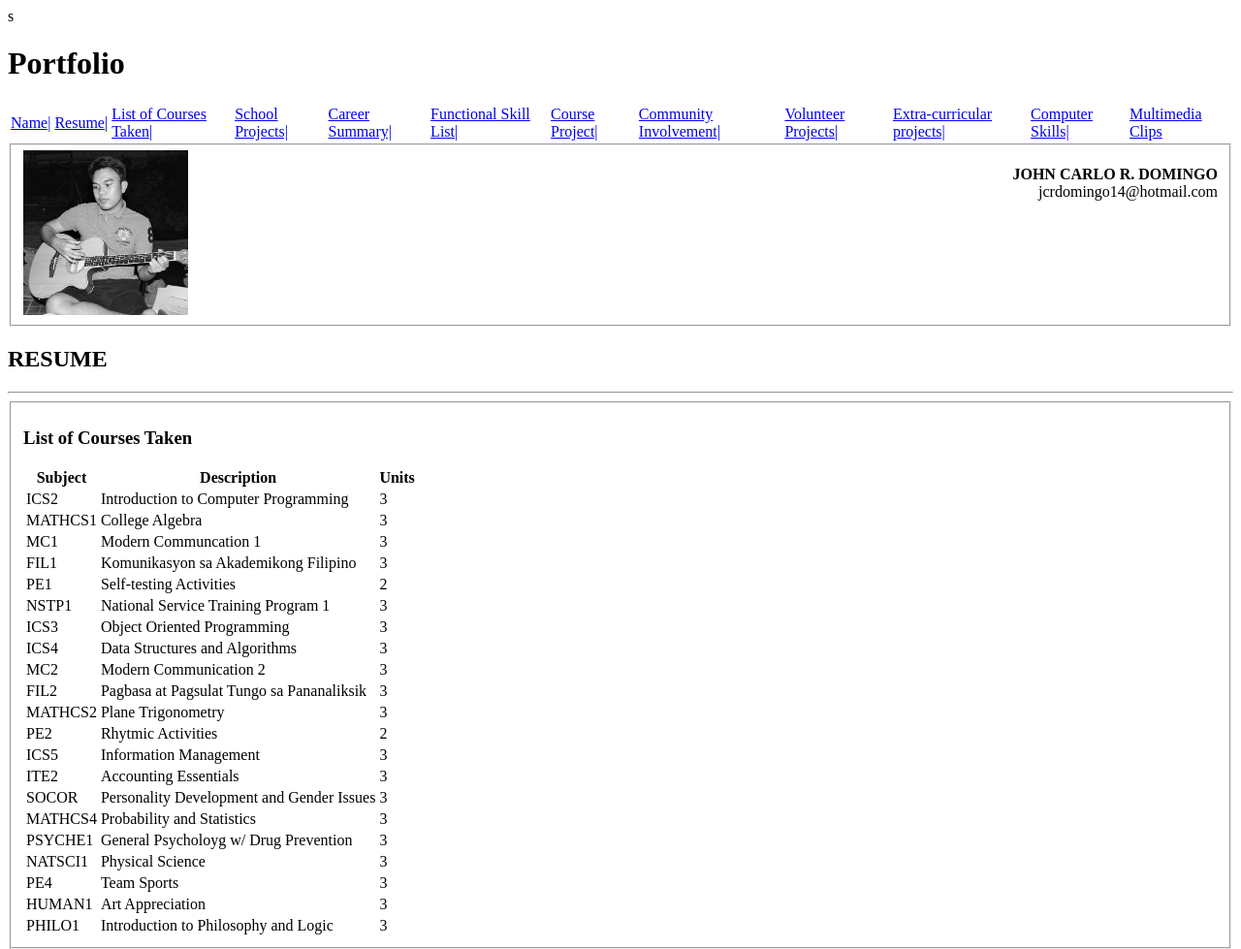
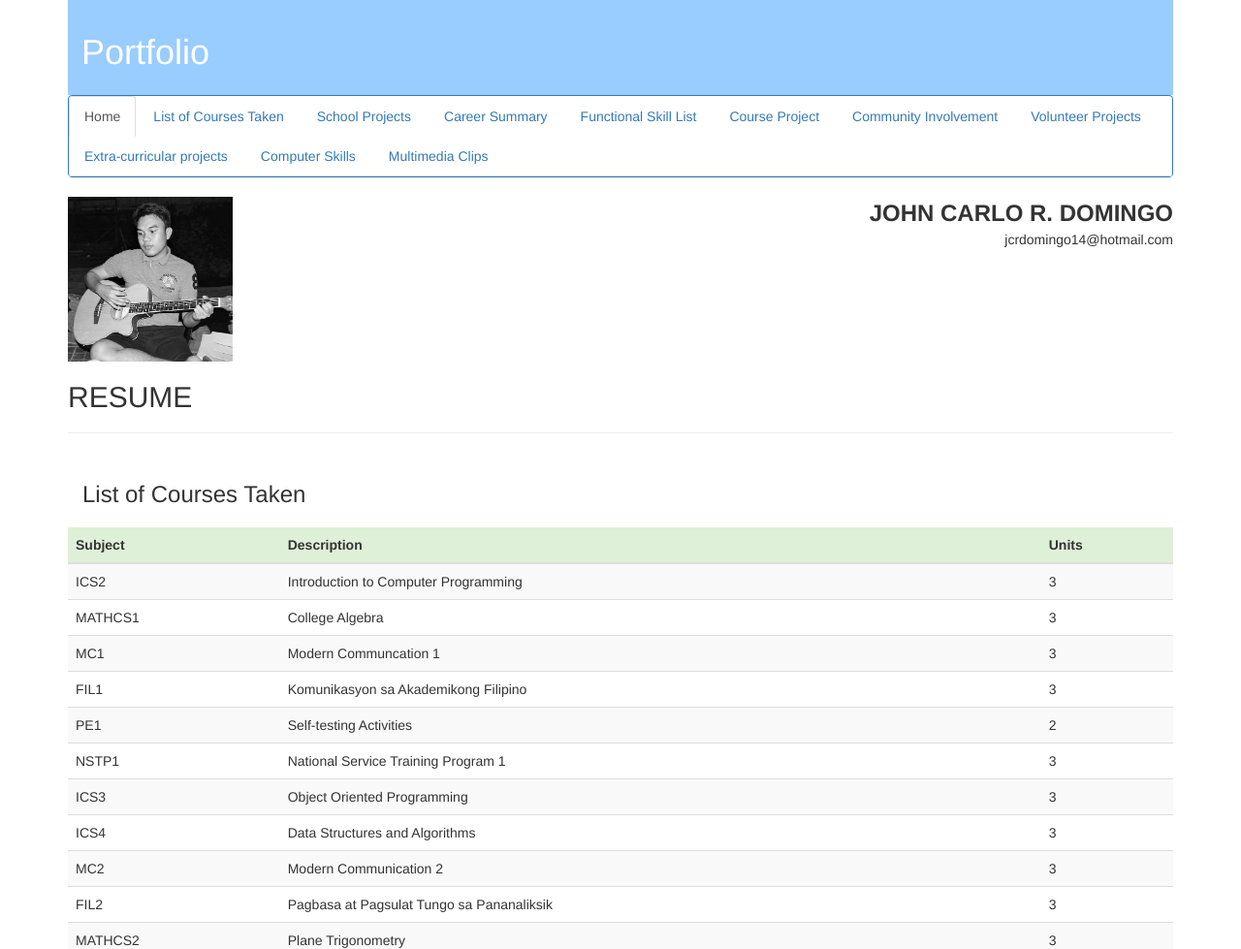
Before and after one commit to jcrdomingo/Portfolio, a plain HTML site: page index.html in a window 1280 px wide. Shown: the top 979 px of the page at 97% size. Drawn offline with nearby package versions, Linux system fonts and the light colour scheme.

Commit message:
updated index.html

```diff
--- a/index.html
+++ b/index.html
@@ -1,63 +1,77 @@
-s
+
 <!DOCTYPE html>
 <html>
 <head>
   <title>Index</title>
 
-     <style>
+  <link rel="stylesheet" type="text/css" href="https://bootswatch.com/paper/bootstrap.min.css">
+  <style>
 
-       a:hover{
-                text-transform: uppercase;
+    header,footer{background-color: #99ccff;
+       padding: 1em;}
+  </style>
 
-              }
-     </style>
 </head>
 <body>
+
   <div class="container">
+
+
     <header>
-      <h1 id="top">Portfolio</h1>
+      <h1 id="top"><font color="white">Portfolio</font></h1>
+    </header>
 
-    </header>
+
+
+
     <nav>
+   <div class="panel panel-primary">
+  <ul  class="nav nav-tabs">
 
-     <table>
-       <tr>
-       <td><a href="#top">Name|</a></td>
-       <td><a href="#resume">Resume|</a></td>
-       <td><a href="#ct">List of Courses Taken|</a></td>
-       <td><a href="#sp">School Projects|</a></td>
-       <td><a href="#cs">Career Summary|</a></td>
-       <td><a href="#fs">Functional Skill List|</a></td>
-       <td><a href="#cp">Course Project|</a></td>
-       <td><a href="#ci">Community Involvement|</a></td>
-       <td><a href="#vp">Volunteer Projects|</a></td>
-       <td><a href="#ecp">Extra-curricular projects|</a></td>
-       <td><a href="#cos">Computer Skills|</a></td>
-       <td><a href="#mc">Multimedia Clips</a></td>
-     </tr>
-      </table>
+
+
+       <li class="active"><a href="#top">Home</a></li>
+       <li> <a href="#ct">List of Courses Taken</a></li>
+       <li><a href="#sp">School Projects</a></li>
+       <li><a href="#cs">Career Summary</a></li>
+       <li><a href="#fs">Functional Skill List</a></li>
+       <li><a href="#cp">Course Project</a></li>
+       <li><a href="#ci">Community Involvement</a></li>
+       <li><a href="#vp">Volunteer Projects</a></li>
+       <li> <a href="#ecp">Extra-curricular projects</a></li>
+       <li><a href="#cos">Computer Skills</a></li>
+       <li><a href="#mc">Multimedia Clips</a></li>
+
+    </ul>
+
 
     </nav>
+
 
     <article>
       <fieldset align="right">
     <img src="images/jc.jpg" height="170px" width="width" alt="profile-picture" align="left" />
-      <p>&nbsp;&nbsp;&nbsp;<strong>JOHN CARLO R. DOMINGO</strong><br />
-         &nbsp;&nbsp;&nbsp;jcrdomingo14@hotmail.com</p>
+      <p>&nbsp;&nbsp;&nbsp;&nbsp;&nbsp;&nbsp;&nbsp;&nbsp;&nbsp;<strong><font size="5px">JOHN CARLO R. DOMINGO</font></strong><br />
+         &nbsp;&nbsp;&nbsp;&nbsp;&nbsp;&nbsp;&nbsp;&nbsp;&nbsp;<font align="bottom">jcrdomingo14@hotmail.com</font></p>
       </fieldset>
     </article>
     <article>
-      <h2 id="resume">RESUME</h2>
+      <h2 id="home">RESUME</h2>
       <hr />
 
       <fieldset>
+        <div class="panel-heading">
       <h3 id="ct">List of Courses Taken</h3>
-        <table>
-          <tr>
+        </div>
+        <table class="table table-striped table-hover ">
+          <thead>
+          <tr class="success">
             <th>Subject</th>
             <th>Description</th>
             <th>Units</th>
           </tr>
+        </thead>
+        <tbody>
           <tr>
             <td>ICS2</td>
             <td>Introduction to Computer Programming</td>
@@ -163,11 +177,14 @@ s
             <td>Introduction to Philosophy and Logic</td>
             <td>3</td>
           </tr>
+          <tbody>
       </table>
     </fieldset>
 
       <hr />
+
       <h3 id="sp">School Projects</h3>
+
       <ul>
         <li>The advantages and disadvantages of an end to end control system(Closed System Architecture)</li>
       </ul>
@@ -232,6 +249,8 @@ s
     <footer>
       &copy;JC Domingo NET
     </footer>
-  </div>
+
+</div>
+</div>
 </body>
 </html>
```
